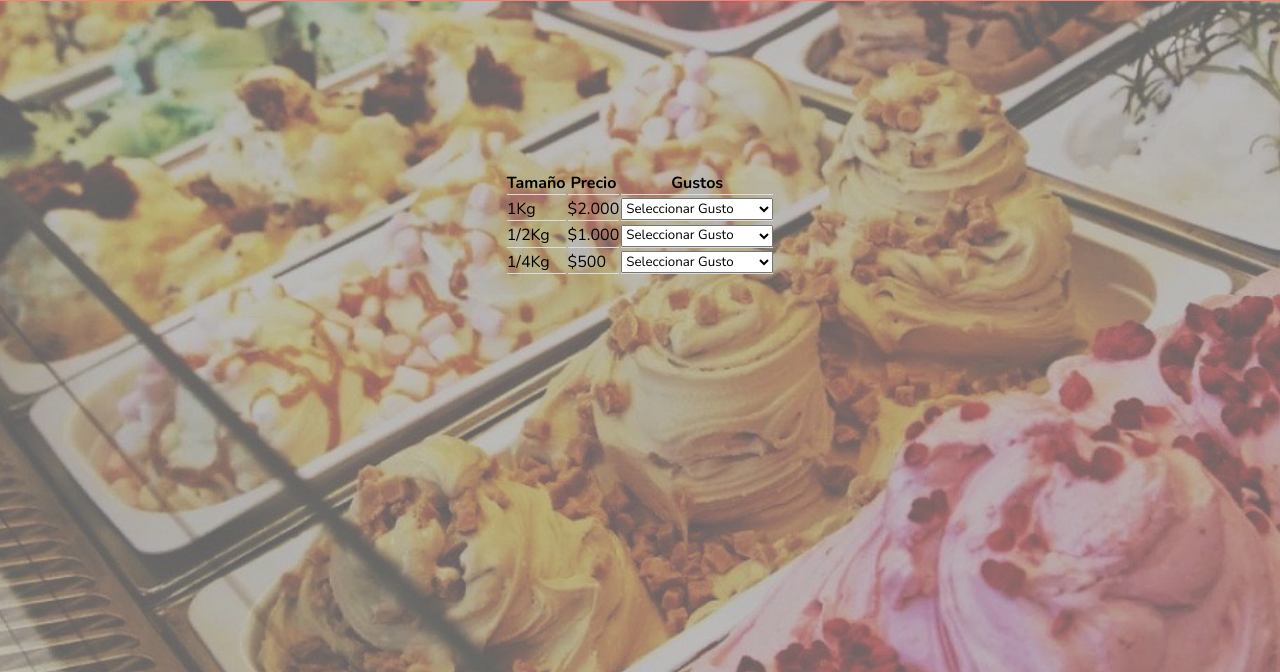
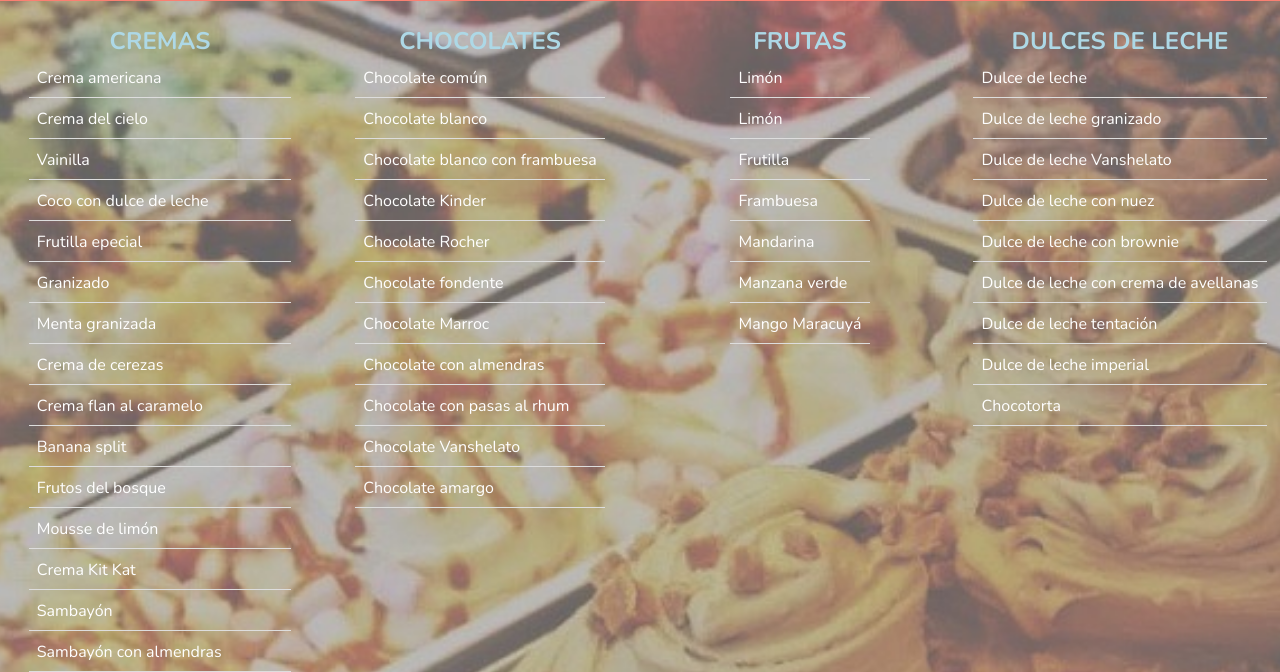
Before and after one commit to FacuSanchez00/Vanshelato, a plain HTML site: page pages/hace-tu-pedido.html in a window 1280 px wide. Shown: the part 128-800 px from the top of the page. Drawn offline with nearby package versions, Linux system fonts and the light colour scheme.

Commit message:
Scss agregado

```diff
--- /dev/null
+++ b/css/estilo.scss
@@ -0,0 +1,2 @@
+@import "partials/constants";
+@import "partials/table";
--- /dev/null
+++ b/css/partials/_constants.scss
@@ -0,0 +1,5 @@
+@mixin flex-center {
+  display: flex;
+  justify-content: center;
+  align-items: center;
+}
--- /dev/null
+++ b/css/partials/_table.scss
@@ -0,0 +1,32 @@
+@mixin table() {
+  color: #fff;
+  width: 100%;
+  @include flex-center;
+}
+
+.tables {
+  //   background: rgba(0, 0, 0, 0.184);
+  @include flex-center;
+  justify-content: flex-start;
+  border-collapse: collapse;
+  width: 100%;
+  align-items: flex-start
+}
+
+.tabla {
+  @include table;
+
+  .table-header {
+    color: lightblue;
+    font-size: 24px;
+  }
+
+  .table-item {
+    border: 1px solid black;
+  }
+
+  td {
+    border-bottom: 1px solid #ddd;
+    padding: 8px;
+  }
+}
--- a/css/style.css
+++ b/css/style.css
@@ -5,10 +5,6 @@
   padding: 0;
   box-sizing: border-box;
   font-family: "Nunito", sans-serif;
-}
-
-nav {
-  display: flex;
 }
 
 .logo {
@@ -33,21 +29,12 @@ ul {
   align-items: center;
   width: 60%;
   font-size: 1.2vw;
-  padding: 0;
 }
-
-.video-container{
+.video{
+  margin-top: 100px;
+  margin-bottom: 100px;
+  margin-left: 40px;
   background-color: rgba(0, 0, 0, 0.184);
-  display: flex;
-  align-items: center;
-  justify-content: center;
-  width: 100%;
-  padding: 2%;
-  margin: 20px;
-}
-
-.video-container .video {
-  width: 100%;
   animation-name: example;
   animation-duration: 25s;
 }
@@ -93,40 +80,26 @@ ul {
 
   justify-self: center;
 }
-.tabla {
-  width: 400px;
-  height: 400px;
-  margin-left: auto;
-  margin-right: auto;
-  display: flex;
+.gustos {
+
+  margin-left: 50%;
+  margin-right: 50%;
+  display: grid;
   justify-content: center;
   align-items: center;
 }
-
-.tabla th, td {
-  border-bottom: 1px solid #ddd;
-}
-
-.container {
-  display: flex;
-  justify-content: center;
-  align-items: center;
-}
-
 .mapa {
-  background-color: rgba(0, 0, 0, 0.184);
   display: flex;
   align-items: center;
   justify-content: center;
-  width: auto;
-  padding: 2%;
-  margin: 20px;
 }
 
+.video {
+ margin-inline: 100px;
+}
 
 body{
   height: auto;
-  width: auto;
   background-image: url(../img/Fondo.JPG);
   background-repeat: no-repeat;
   background-size: cover;
@@ -139,42 +112,16 @@ footer section {
   justify-content: space-between;
   align-items: center;
   margin-top: 30%;
-  font-size: 1.4vw;
+  font-size: 1vw;
 }
+
+
 
 @media (max-width: 480px) {
   .menu ul {
-    margin: auto;
     display: grid;
     grid-auto-flow: row;
-    font-size: 14px;
     justify-content: center;
-    align-items: center;
   }
 
-  .menu ul li {
-    text-align: center;
-  }
-
-  .video-container {
-    width: auto;
-    height: auto;
-  }
-
-  .video-container.video {
-    width: auto;
-    height: auto;
-  }
-  .mapa {
-    width: auto;
-    height: auto;
-  }
-
-  .mapa .map {
-    width: 100%;
-    height: auto;
-  }
-
-
-
 }
--- a/pages/hace-tu-pedido.html
+++ b/pages/hace-tu-pedido.html
@@ -7,6 +7,7 @@
     <meta name="viewport" content="width=device-width, initial-scale=1.0">
     <title>Vanshelato</title>
     <link rel="stylesheet" href="../css/style.css">
+    <link rel="stylesheet" href="../css/estilo.css">
     <link rel="shortcut icon" href="../img/Logo Vanshe.jpg" type="image/x-icon">
 </head>
 
@@ -32,52 +33,191 @@
             </nav>
         </header>
         <br>
+        <section class="tables">
+
             <table class="tabla">
+                <tr class="table-header">
+                    <th >CREMAS</th>
+                </tr>
+
                     <tr>
-                <th>Tamaño</th>
-                <th>Precio</th>
-                <th>Gustos</th>
+                        <td>Crema americana</td>
                     </tr>
                     <tr>
-                <td>1Kg</td>
-                <td>$2.000</td>
-                <td><select name="" id="">
-                        <option>Seleccionar Gusto</option>
-                        <option>Kit Kat</option>
-                        <option>Mascarpone</option>
-                        <option>Chocolate Suizo</option>
-                        <option>Super Dulce de Leche</option>
-                        <option>Dulce de Leche</option>
-                        <option>Menta Granizada</option>
-                    </select></td>
+                        <td>Crema del cielo</td>
                     </tr>
                     <tr>
-                <td>1/2Kg</td>
-                <td>$1.000</td>
-                <td><select name="" id="">
-                        <option>Seleccionar Gusto</option>
-                        <option>Kit Kat</option>
-                        <option>Mascarpone</option>
-                        <option>Chocolate Suizo</option>
-                        <option>Super Dulce de Leche</option>
-                        <option>Dulce de Leche</option>
-                        <option>Menta Granizada</option>
-                    </select></td>
+                        <td>Vainilla</td>
                     </tr>
                     <tr>
-                <td>1/4Kg</td>
-                <td>$500</td>
-                <td><select name="" id="">
-                        <option>Seleccionar Gusto</option>
-                        <option>Kit Kat</option>
-                        <option>Mascarpone</option>
-                        <option>Chocolate Suizo</option>
-                        <option>Super Dulce de Leche</option>
-                        <option>Dulce de Leche</option>
-                        <option>Menta Granizada</option>
-                    </select></td>
+                        <td>Coco con dulce de leche</td>
+                    </tr>
+                    <tr>
+                        <td>Frutilla epecial</td>
+                    </tr>
+                    <tr>
+                        <td>Granizado</td>
+                    </tr>
+                    <tr>
+                        <td>Menta granizada</td>
+                    </tr>
+                    <tr>
+                        <td>Crema de cerezas</td>
+                    </tr>
+                    <tr>
+                        <td>Crema flan al caramelo</td>
+                    </tr>
+                    <tr>
+                        <td>Banana split</td>
+                    </tr>
+                    <tr>
+                        <td>Frutos del bosque</td>
+                    </tr>
+                    <tr>
+                        <td>Mousse de limón</td>
+                    </tr>
+                    <tr>
+                        <td>Crema Kit Kat</td>
+                    </tr>
+                    <tr>
+                        <td>Sambayón</td>
+                    </tr>
+                    <tr>
+                        <td>Sambayón con almendras</td>
+                    </tr>
+                    <tr>
+                        <td>Tramontana</td>
+                    </tr>
+                    <tr>
+                        <td>Crema de nuez</td>
+                    </tr>
+                    <tr>
+                        <td>Almendrado</td>
+                    </tr>
+                    <tr>
+                        <td>Tiramisu</td>
+                    </tr>
+                    <tr>
+                        <td>Crema Mantecol</td>
+                    </tr>
+                    <tr>
+                        <td>Maracuyá</td>
+                    </tr>
+                    <tr>
+                        <td>Pistacho</td>
+                    </tr>
+                    <tr>
+                        <td>Cookies and Cream</td>
+                    </tr>
+                    <tr>
+                        <td>Mascarpone con frutos del bosque</td>
+                    </tr>
+
+            </table>
+            <table class="tabla">
+                <tr class="table-header">
+                    <th >CHOCOLATES</th>
+                </tr>
+
+                    <tr>
+                        <td>Chocolate común</td>
+                    </tr>
+                    <tr>
+                        <td>Chocolate blanco</td>
+                    </tr>
+                    <tr>
+                        <td>Chocolate blanco con frambuesa</td>
+                    </tr>
+                    <tr>
+                        <td>Chocolate Kinder</td>
+                    </tr>
+                    <tr>
+                        <td>Chocolate Rocher</td>
+                    </tr>
+                    <tr>
+                        <td>Chocolate fondente</td>
+                    </tr>
+                    <tr>
+                        <td>Chocolate Marroc</td>
+                    </tr>
+                    <tr>
+                        <td>Chocolate con almendras</td>
+                    </tr>
+                    <tr>
+                        <td>Chocolate con pasas al rhum</td>
+                    </tr>
+                    <tr>
+                        <td>Chocolate Vanshelato</td>
+                    </tr>
+                    <tr>
+                        <td>Chocolate amargo</td>
+                    </tr>
+
+            </table>
+            <table class="tabla">
+                <tr class="table-header">
+                    <th >FRUTAS</th>
+                </tr>
+
+                    <tr>
+                        <td>Limón</td>
+                    </tr>
+                    <tr>
+                        <td>Limón</td>
+                    </tr>
+                    <tr>
+                        <td>Frutilla</td>
+                    </tr>
+                    <tr>
+                        <td>Frambuesa</td>
+                    </tr>
+                    <tr>
+                        <td>Mandarina</td>
+                    </tr>
+                    <tr>
+                        <td>Manzana verde</td>
+                    </tr>
+                    <tr>
+                        <td>Mango Maracuyá</td>
+                    </tr>
+
+            </table>
+
+
+            <table class="tabla">
+                <tr class="table-header">
+                    <th >DULCES DE LECHE</th>
+                </tr>
+                <tr class="table-item">
+                    <td>Dulce de leche</td>
+                </tr>
+                <tr>
+                    <td>Dulce de leche granizado</td>
+                </tr>
+                <tr>
+                    <td>Dulce de leche Vanshelato</td>
+                </tr>
+                <tr>
+                    <td>Dulce de leche con nuez</td>
+                </tr>
+                <tr>
+                    <td>Dulce de leche con brownie</td>
+                </tr>
+                <tr>
+                    <td>Dulce de leche con crema de avellanas</td>
+                </tr>
+                <tr>
+                    <td>Dulce de leche tentación</td>
+                </tr>
+                <tr>
+                    <td>Dulce de leche imperial</td>
+                </tr>
+                <tr>
+                    <td>Chocotorta</td>
                 </tr>
             </table>
+
+        </section>
         <footer>
             <section>
                 <article>
```
Also changed, not shown: css/estilo.css (added), 1 other file. Lines whose indentation alone changed are shown as unchanged.
